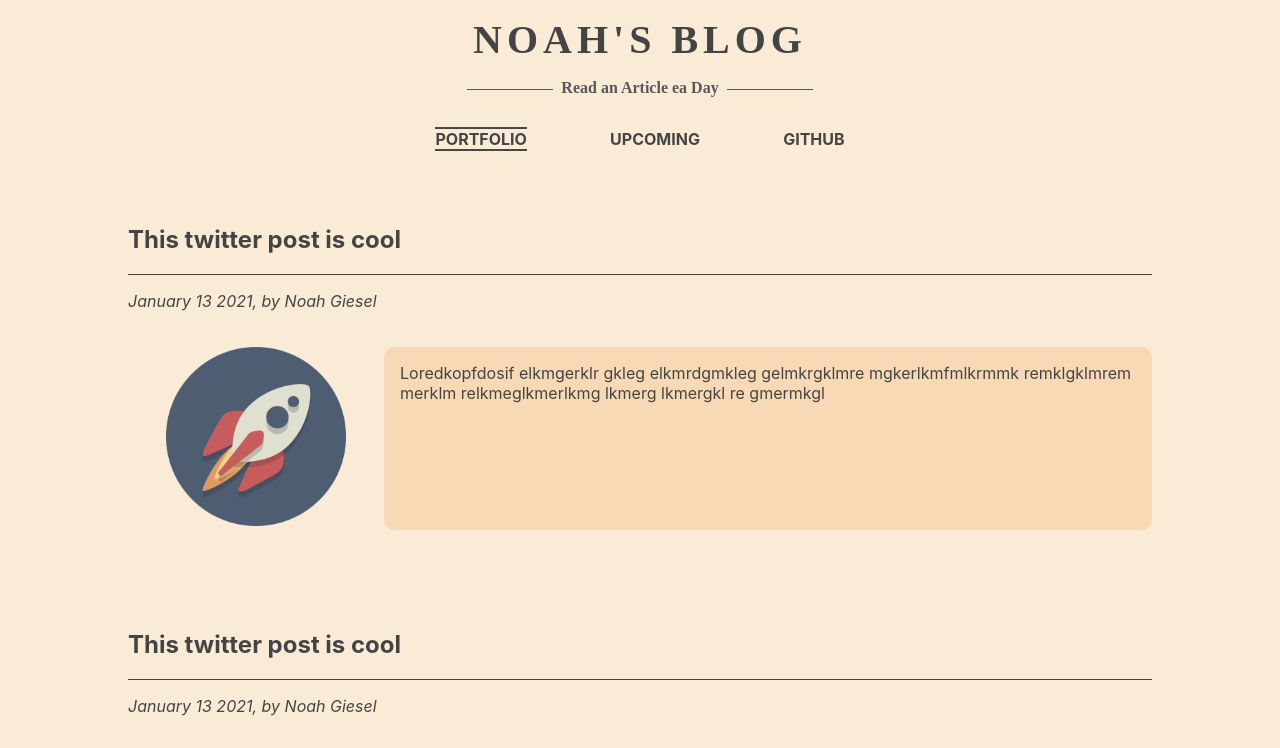
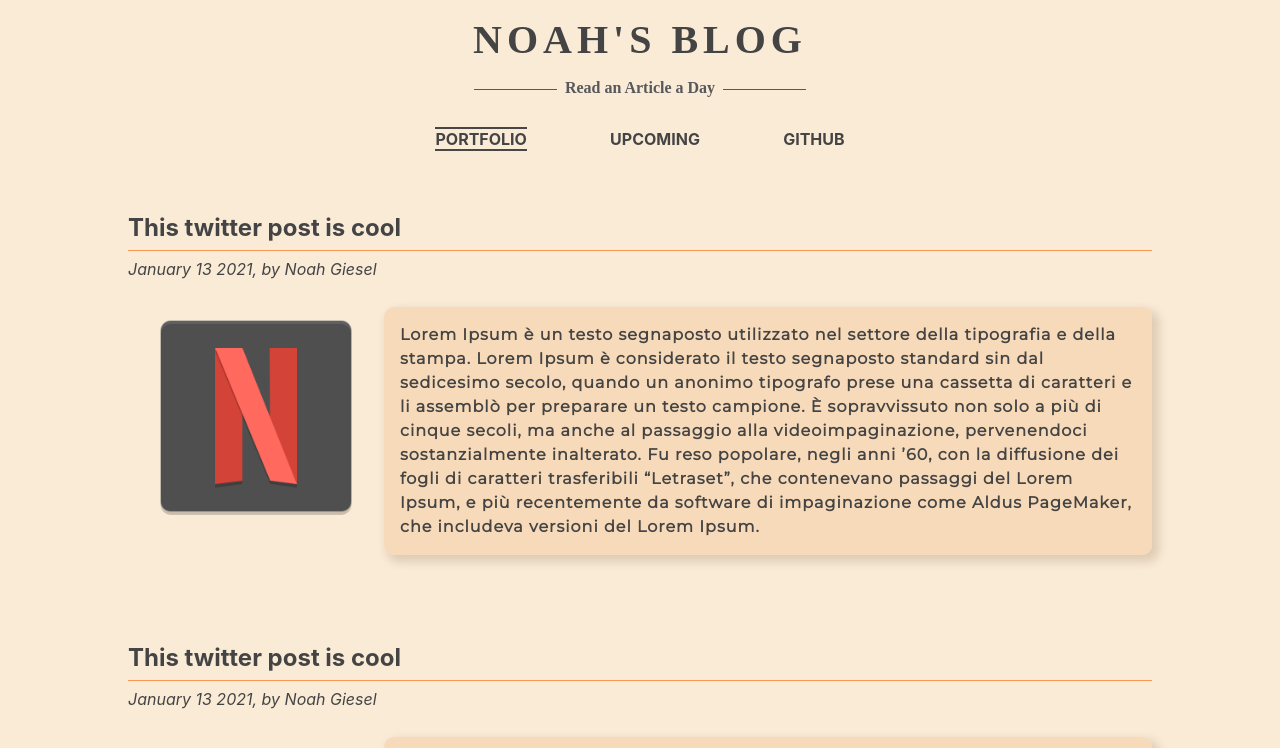
Before and after one commit to NoahGiesel/react-backend-blog, a React (Create React App) app: page / in a window 1280 px wide. Shown: the top 748 px of the page. Built offline with nearby package versions, Linux system fonts and the light colour scheme; a web font is replaced by a local one.

Commit message:
animation transition delay

```diff
--- a/src/client/components/Article/Article.css
+++ b/src/client/components/Article/Article.css
@@ -1,35 +1,59 @@
+@import url('https://fonts.googleapis.com/css2?family=Montserrat&display=swap');
+
+
+
 .Article {
     width: 80%;
     margin: 2rem  auto;
     padding: 1.5rem 1rem;
     border-radius: 10px;
+    transition: 200ms ease-in;
 }
+
+.Article:hover {
+    background-color: rgba(236, 162, 58, 0.781);
+}
+
 
 .author{
     text-align: left;
     font-style: italic;
+    margin: .5rem 0;
 
 }
 
 .informations {
     text-align: left;
-    border-bottom: 1px solid #444;
+    border-bottom: 1px solid rgb(251, 151, 83);
 }
+
+.informations h2{
+    margin: .5rem 0;
+}
+
+
 
 .container {
     width : 100%;
     height : 100%;
+    grid-template-columns: 25% 75%;
     display: grid;
-    grid-template-columns: 25% 75%;
 }
 
 .image-section img {
-    width: 70%;
+    width: 85%;
 }
 
 .text-section {
+    font-family: 'Montserrat', sans-serif;
+    line-height: 24px;
+    letter-spacing: 1px;
+    font-weight: bold;
     padding: 0 1rem;
     text-align: left;
-    background-color:rgba(248, 214, 174, 0.822);
+    background-color:rgba(246, 214, 177, 0.781);
     border-radius: 10px;
+    box-shadow: 5px 5px 10px 2px rgba(136, 108, 73, 0.245);
+    -webkit-box-shadow: 5px 5px 10px 2px rgba(136, 108, 73, 0.245);
+    -moz-box-shadow: 5px 5px 10px 2px rgba(136, 108, 73, 0.245);
 }
--- a/src/client/components/Article/Article.js
+++ b/src/client/components/Article/Article.js
@@ -15,9 +15,11 @@ const  Article = () =>  {
                 <img src={icon} alt="icon" />
             </div>
             <div className="text-section">
+                <p>
+                Lorem Ipsum è un testo segnaposto utilizzato nel settore della tipografia e della stampa. Lorem Ipsum è considerato il testo segnaposto standard sin dal sedicesimo secolo, quando un anonimo tipografo prese una cassetta di caratteri e li assemblò per preparare un testo campione. È sopravvissuto non solo a più di cinque secoli, ma anche al passaggio alla videoimpaginazione, pervenendoci sostanzialmente inalterato. Fu reso popolare, negli anni ’60, con la diffusione dei fogli di caratteri trasferibili “Letraset”, che contenevano passaggi del Lorem Ipsum, e più recentemente da software di impaginazione come Aldus PageMaker, che includeva versioni del Lorem Ipsum.
 
-                <p>Loredkopfdosif elkmgerklr gkleg elkmrdgmkleg  gelmkrgklmre mgkerlkmfmlkrmmk remklgklmrem merklm relkmeglkmerlkmg lkmerg lkmergkl re gmermkgl </p>
-            </div>
+                </p>
+             </div>
         </div>
       </div>
     );
--- a/src/client/components/Header/Header.js
+++ b/src/client/components/Header/Header.js
@@ -5,7 +5,7 @@ const  Header = () =>  {
     return (
       <div className="Header">
         <h2 className="Header-name">Noah's blog</h2>
-        <p className="Header-slogan">Read an Article ea Day</p>
+        <p className="Header-slogan">Read an Article a Day</p>
       </div>
     );
   }
```
Also changed, not shown: src/images/Twitter-icon.png, 1 other file (tests, documents, lock files or other folders).
